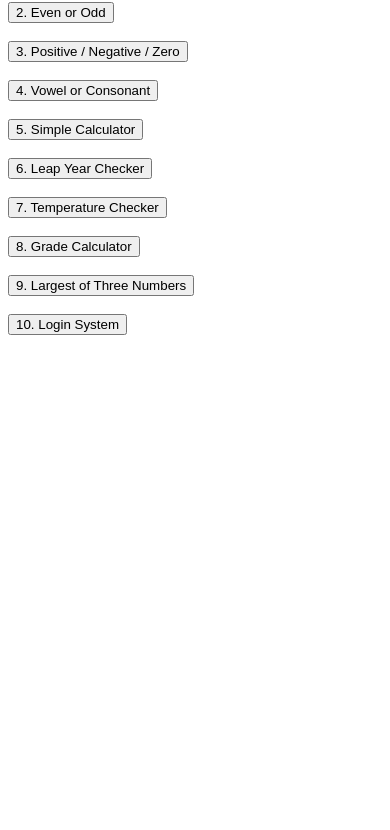
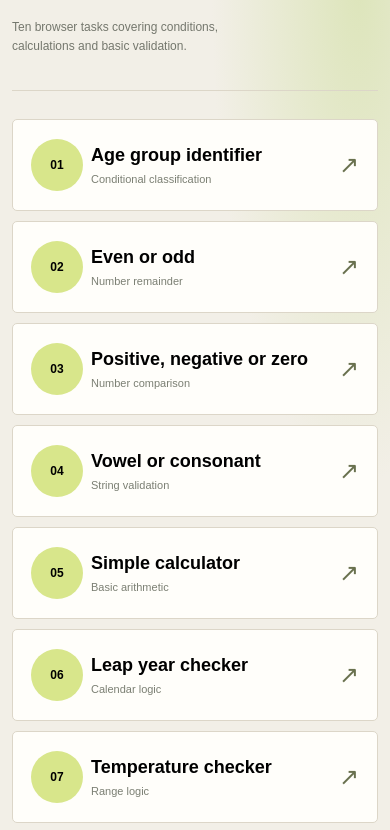
Before and after one commit to shahrozkhan-devx/java-script-task-2, a plain HTML site: page index.html in a window 390 px wide. Shown: the part 117-947 px from the top of the page. Before the commit the page ends 844 px from the top, so only its background shows below. Drawn offline with Linux system fonts and the light colour scheme.

Commit message:
Redesign website UI responsively
Co-authored-by: Copilot <223556219+Copilot@users.noreply.github.com>

```diff
--- a/index.html
+++ b/index.html
@@ -2,24 +2,31 @@
 <html lang="en">
 <head>
   <meta charset="UTF-8">
-  <meta name="viewport" content="width=, initial-scale=1.0">
-  <title>Document</title>
+  <meta name="viewport" content="width=device-width, initial-scale=1.0">
+  <meta name="theme-color" content="#172238">
+  <title>JavaScript Practice Lab</title>
+  <style>
+    :root{--ink:#172238;--paper:#f2efe7;--lime:#d8e68b;--line:#dcd6c8}
+    *{box-sizing:border-box}body{margin:0;background:radial-gradient(ellipse at 92% 8%,#dde5bb 0,transparent 29%),var(--paper);color:var(--ink);font-family:Georgia,"Times New Roman",serif}
+    main{width:min(1120px,calc(100% - 36px));margin:auto;padding:clamp(28px,6vw,64px) 0}.top{display:flex;align-items:end;justify-content:space-between;gap:20px;padding-bottom:22px;border-bottom:1px solid var(--line)}.eyebrow{color:#66732f;font:700 10px Arial,sans-serif;letter-spacing:.16em;text-transform:uppercase}h1{margin:10px 0 0;font-size:clamp(44px,7vw,74px);line-height:1;letter-spacing:-.055em}.top p:last-child{max-width:230px;color:#74776d;font:12px/1.6 Arial,sans-serif;text-align:right}
+    .grid{display:grid;grid-template-columns:repeat(2,1fr);gap:10px;margin-top:28px}.task{display:grid;grid-template-columns:52px 1fr 42px;align-items:center;gap:14px;min-height:92px;padding:16px 18px;border:1px solid var(--line);border-radius:5px;background:#fffefa;text-align:left;cursor:pointer;transition:.22s}.task:hover,.task:focus-visible{transform:translateX(5px);border-color:#afb977;outline:none}.number{display:grid;width:52px;height:52px;place-items:center;border-radius:50%;background:var(--lime);font:700 12px Arial,sans-serif}.task strong{display:block;margin-bottom:5px;font-size:18px}.task small{color:#7b7f73;font:11px Arial,sans-serif}.arrow{color:#69714e;font:24px Arial,sans-serif;text-align:right}.footer{margin-top:22px;color:#858779;font:10px Arial,sans-serif}
+    @media(max-width:650px){main{width:calc(100% - 24px)}.top{align-items:start;flex-direction:column}.top p:last-child{text-align:left}.grid{grid-template-columns:1fr}.task{grid-template-columns:46px 1fr 28px}}
+  </style>
 </head>
 <body>
-  <h1>JavaScript Practice Tasks</h1>
-
-  <button onclick="ageGroup()">1. Age Group Identifier</button><br><br>
-  <button onclick="evenOdd()">2. Even or Odd</button><br><br>
-  <button onclick="posNegZero()">3. Positive / Negative / Zero</button><br><br>
-  <button onclick="vowelCheck()">4. Vowel or Consonant</button><br><br>
-  <button onclick="calculator()">5. Simple Calculator</button><br><br>
-  <button onclick="leapYear()">6. Leap Year Checker</button><br><br>
-  <button onclick="temperature()">7. Temperature Checker</button><br><br>
-  <button onclick="grade()">8. Grade Calculator</button><br><br>
-  <button onclick="largest()">9. Largest of Three Numbers</button><br><br>
-  <button onclick="login()">10. Login System</button>
-
-
+  <main><header class="top"><div><p class="eyebrow">Shahroz Khan · JavaScript fundamentals</p><h1>Practice lab.</h1></div><p>Ten browser tasks covering conditions, calculations and basic validation.</p></header>
+  <section class="grid" aria-label="JavaScript practice tasks">
+    <button class="task" onclick="ageGroup()"><span class="number">01</span><span><strong>Age group identifier</strong><small>Conditional classification</small></span><span class="arrow">↗</span></button>
+    <button class="task" onclick="evenOdd()"><span class="number">02</span><span><strong>Even or odd</strong><small>Number remainder</small></span><span class="arrow">↗</span></button>
+    <button class="task" onclick="posNegZero()"><span class="number">03</span><span><strong>Positive, negative or zero</strong><small>Number comparison</small></span><span class="arrow">↗</span></button>
+    <button class="task" onclick="vowelCheck()"><span class="number">04</span><span><strong>Vowel or consonant</strong><small>String validation</small></span><span class="arrow">↗</span></button>
+    <button class="task" onclick="calculator()"><span class="number">05</span><span><strong>Simple calculator</strong><small>Basic arithmetic</small></span><span class="arrow">↗</span></button>
+    <button class="task" onclick="leapYear()"><span class="number">06</span><span><strong>Leap year checker</strong><small>Calendar logic</small></span><span class="arrow">↗</span></button>
+    <button class="task" onclick="temperature()"><span class="number">07</span><span><strong>Temperature checker</strong><small>Range logic</small></span><span class="arrow">↗</span></button>
+    <button class="task" onclick="grade()"><span class="number">08</span><span><strong>Grade calculator</strong><small>Score thresholds</small></span><span class="arrow">↗</span></button>
+    <button class="task" onclick="largest()"><span class="number">09</span><span><strong>Largest of three</strong><small>Multiple comparisons</small></span><span class="arrow">↗</span></button>
+    <button class="task" onclick="login()"><span class="number">10</span><span><strong>Login system</strong><small>Credential validation</small></span><span class="arrow">↗</span></button>
+  </section><p class="footer">JavaScript Practice Tasks / Browser prompts</p></main>
   <script src="app.js"></script>
 </body>
 </html>
```
